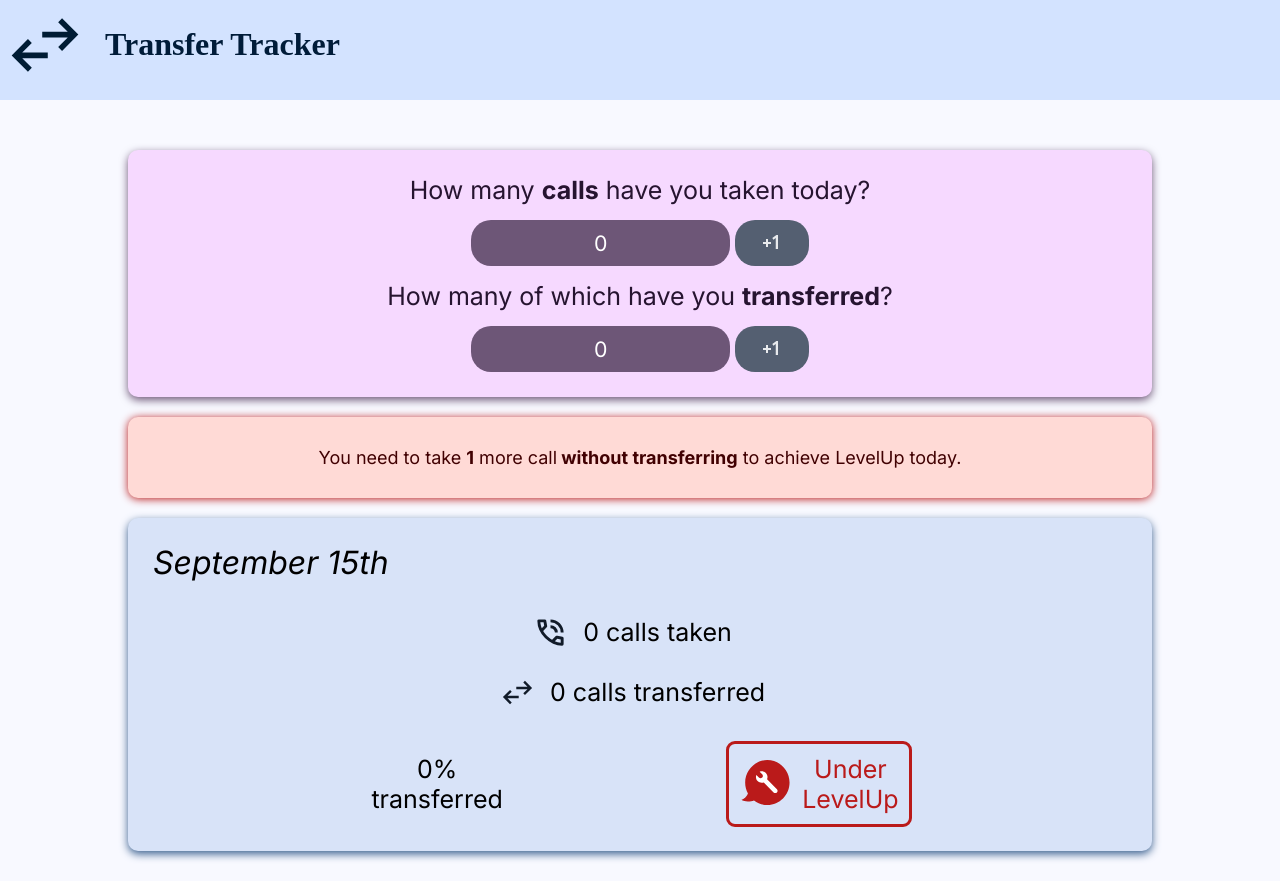
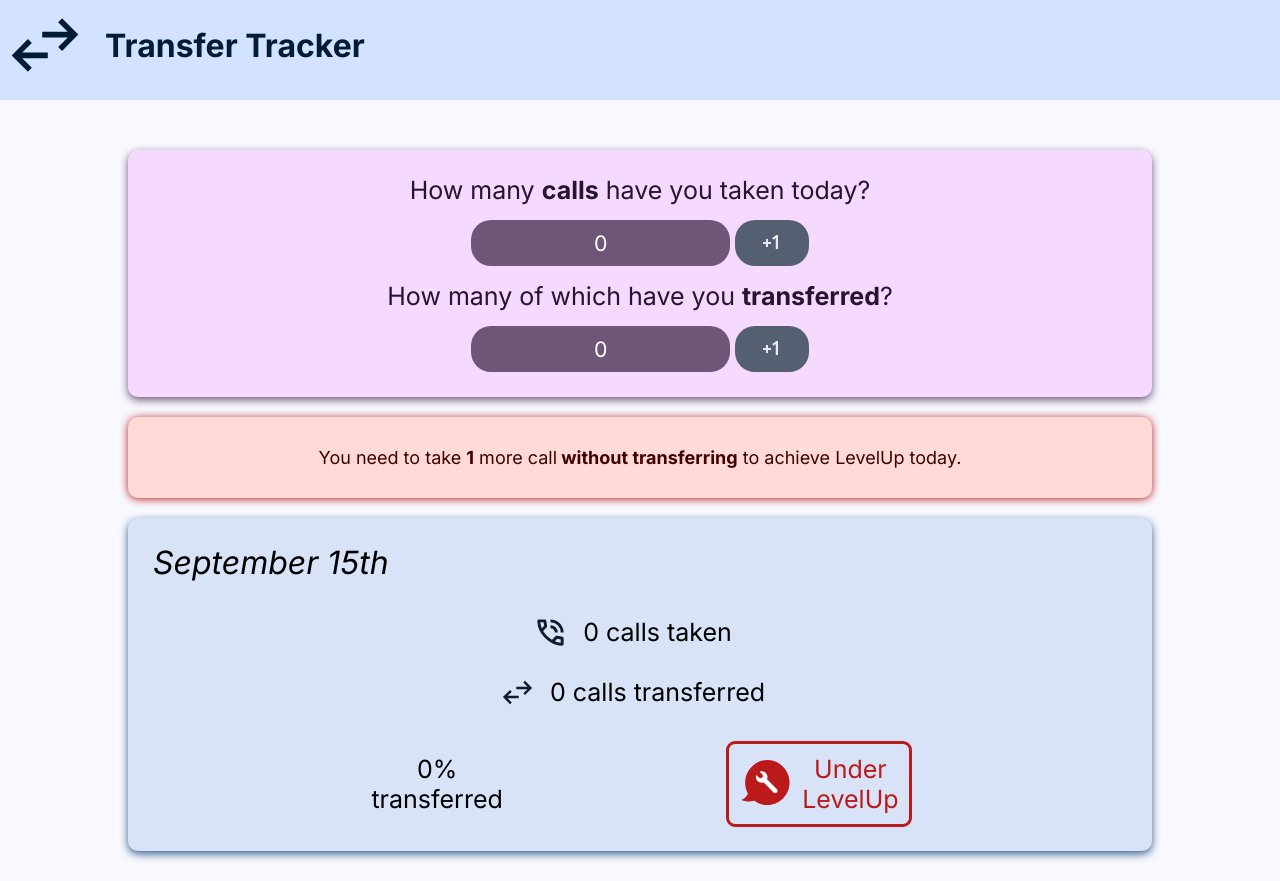
Before and after one commit to imak101/xfer2, an Angular app: page /today in a window 1280 px wide. Built offline with nearby package versions, Linux system fonts and the light colour scheme.

Commit message:
change header font

```diff
--- a/src/app/app.routes.ts
+++ b/src/app/app.routes.ts
@@ -1,5 +1,5 @@
 import { Routes } from '@angular/router';
-import {TodayComponent} from "./features/today/today.component";
+import {TodayComponent} from "./core/pages/today/today.component";
 
 export const routes: Routes = [
   {
--- a/src/app/core/header/header.component.scss
+++ b/src/app/core/header/header.component.scss
@@ -16,6 +16,6 @@ header {
   width: auto;
   float: left;
   margin-left: 20px;
-  font-family: "Source Sans Pro", serif;
+  font-family: Inter, sans-serif;
   color:#001c39;
 }
--- a/src/app/core/home/home.component.html
+++ /dev/null
@@ -1 +0,0 @@
-<p>home works!</p>
```
Also changed, not shown: src/app/core/home/home.component.ts (deleted, +0 -12 lines), src/app/core/pages/today/today.component.ts (renamed from src/app/features/today/today.component.ts, +4 -4 lines), src/app/core/home/home.component.scss (deleted), src/app/core/pages/today/today.component.html (renamed from src/app/features/today/today.component.html), src/app/core/pages/today/today.component.scss (renamed from src/app/features/today/today.component.scss).
